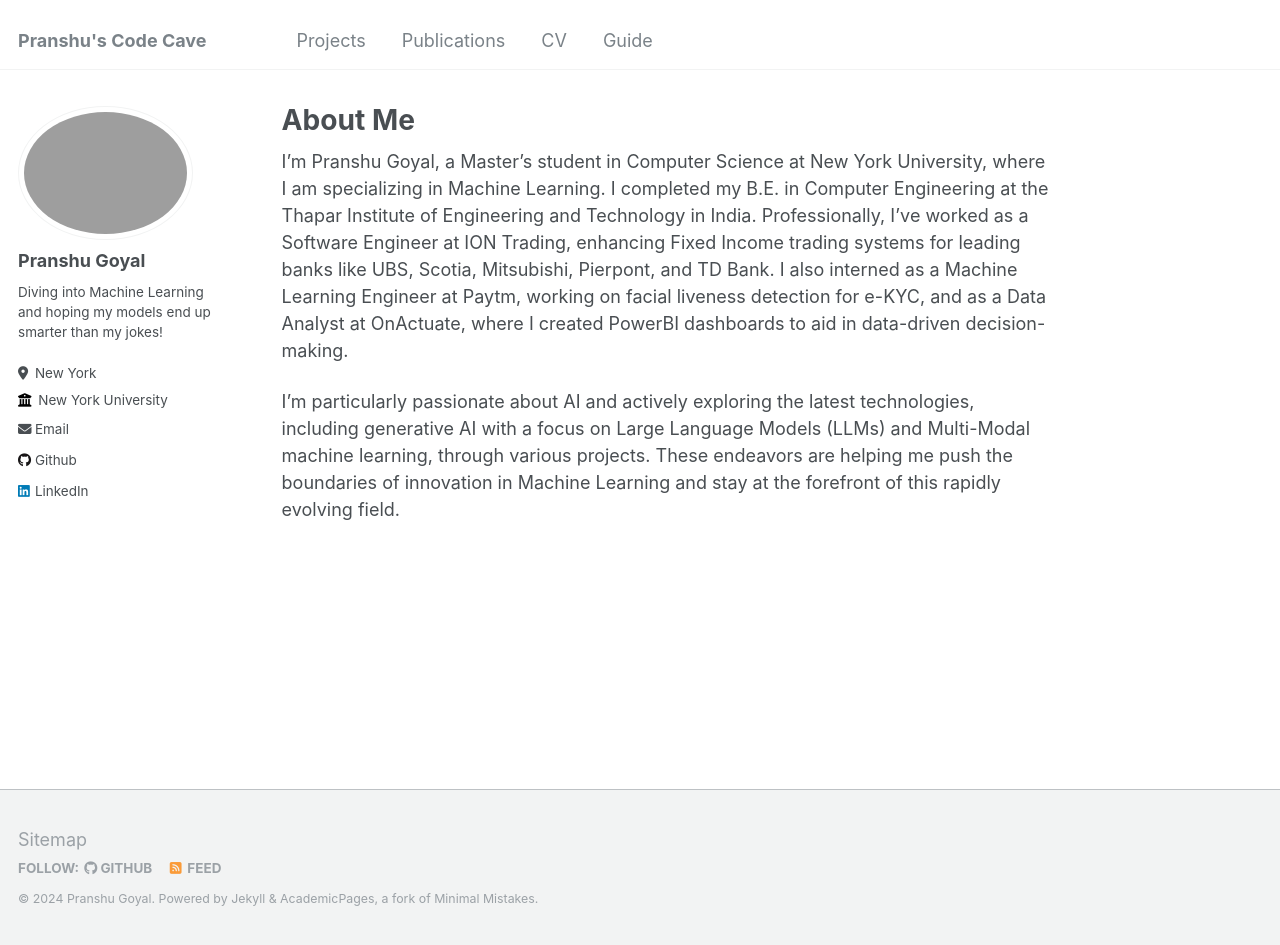
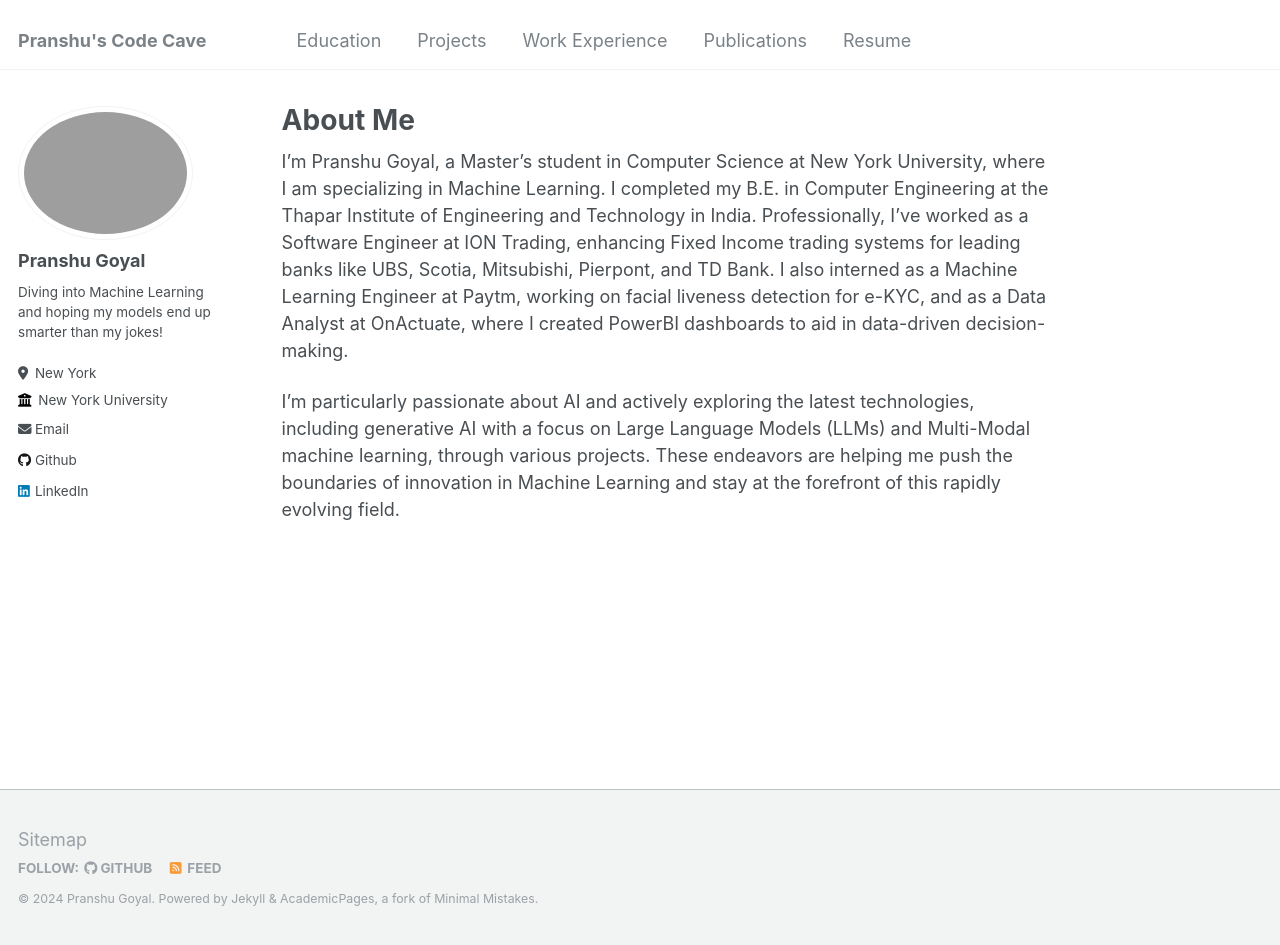
Before and after one commit to pranshu267/pranshu267.github.io, a Jekyll site: the page built from _pages/about.md, in a window 1280 px wide and 945 px high. Built offline with Jekyll 4.4.1, drawn with Linux system fonts in a browser that asks for light colours.

Commit message:
Update navigation.yml

```diff
--- a/_data/navigation.yml
+++ b/_data/navigation.yml
@@ -1,13 +1,19 @@
 # main links links
 main:
+  - title: "Education"
+    url: /education/
+
   - title: "Projects"
     url: /projects/
+
+  - title: "Work Experience"
+    url: /workex/
 
   - title: "Publications"
     url: /publications/
 
-  - title: "CV"
+  - title: "Resume"
     url: /files/Pranshu-Goyal-Resume.pdf
 
-  - title: "Guide"
-    url: /markdown/
+  # - title: "Guide"
+  #   url: /markdown/
```
